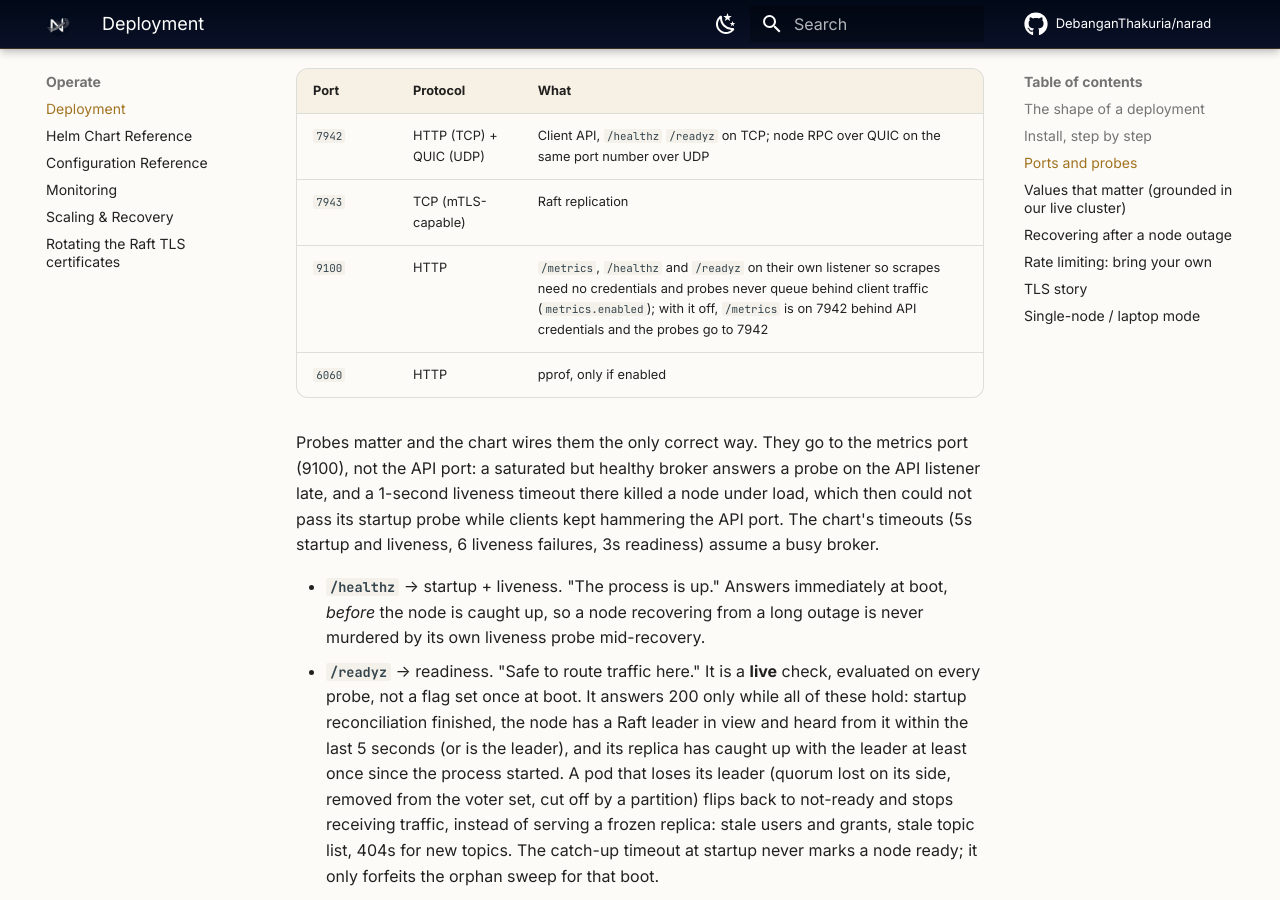
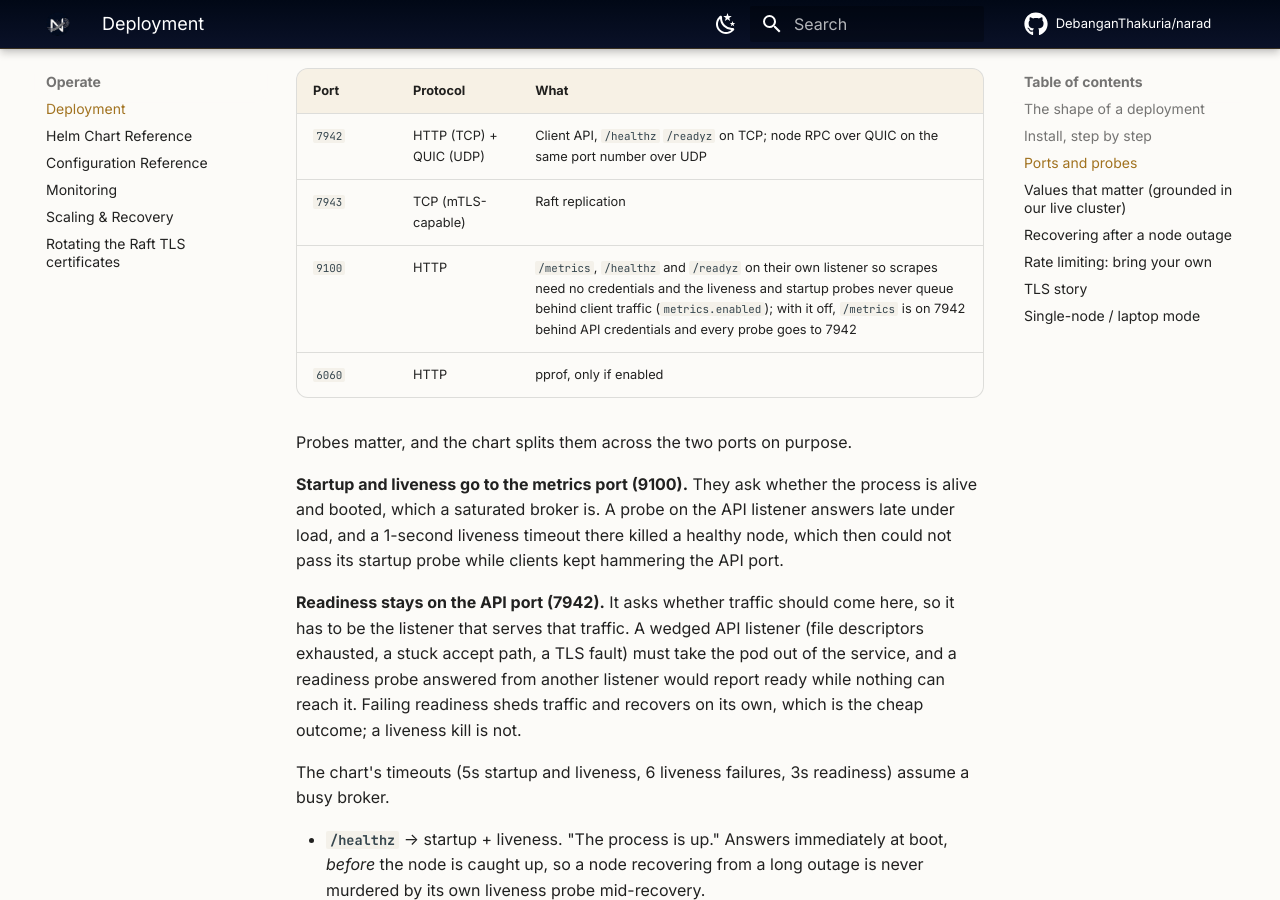
Before and after one commit to DebanganThakuria/narad, an MkDocs documentation site: the page built from docs/operate/index.md, in a window 1280 px wide and 900 px high, scrolled down 1734 px. Built offline with MkDocs 1.6.1 and Material for MkDocs 9.7.7, drawn with Linux system fonts in a browser that asks for light colours; comment, search, counter and statistics services are not loaded.

Commit message:
fix(chart): keep readiness on the API port; only liveness and startup move off it (#201)
Moving all three probes to the metrics listener fixed the wrong half of
the problem twice over. Startup and liveness ask whether the process is
alive and booted, which a saturated broker is, so keeping them off the
contended listener is right: a 1s timeout there once killed a healthy
node and the restart could not pass its startup probe while clients kept
hammering the API port.

Readiness asks whether traffic should be routed here, so the listener
that serves that traffic is the only one whose answer means anything. On
the metrics port a pod with a wedged API listener (file descriptors
exhausted, a stuck accept path, a TLS fault) keeps reporting ready while
nothing can reach it. Failing readiness sheds traffic and recovers on its
own; that is the cheap outcome, and the widened 3s timeout already gives
a busy node room before it happens.

Chart only, no broker change: the metrics listener still serves both
paths, which is what makes the liveness half work.

Co-authored-by: Claude Fable 5.1 <noreply@anthropic.com>

```diff
--- a/docs/operate/index.md
+++ b/docs/operate/index.md
@@ -61,10 +61,16 @@ That's the install. Really. (Every knob: [Helm Chart Reference](helm-chart.md).)
 |---|---|---|
 | `7942` | HTTP (TCP) + QUIC (UDP) | Client API, `/healthz` `/readyz` on TCP; node RPC over QUIC on the same port number over UDP |
 | `7943` | TCP (mTLS-capable) | Raft replication |
-| `9100` | HTTP | `/metrics`, `/healthz` and `/readyz` on their own listener so scrapes need no credentials and probes never queue behind client traffic (`metrics.enabled`); with it off, `/metrics` is on 7942 behind API credentials and the probes go to 7942 |
+| `9100` | HTTP | `/metrics`, `/healthz` and `/readyz` on their own listener so scrapes need no credentials and the liveness and startup probes never queue behind client traffic (`metrics.enabled`); with it off, `/metrics` is on 7942 behind API credentials and every probe goes to 7942 |
 | `6060` | HTTP | pprof, only if enabled |
 
-Probes matter and the chart wires them the only correct way. They go to the metrics port (9100), not the API port: a saturated but healthy broker answers a probe on the API listener late, and a 1-second liveness timeout there killed a node under load, which then could not pass its startup probe while clients kept hammering the API port. The chart's timeouts (5s startup and liveness, 6 liveness failures, 3s readiness) assume a busy broker.
+Probes matter, and the chart splits them across the two ports on purpose.
+
+**Startup and liveness go to the metrics port (9100).** They ask whether the process is alive and booted, which a saturated broker is. A probe on the API listener answers late under load, and a 1-second liveness timeout there killed a healthy node, which then could not pass its startup probe while clients kept hammering the API port.
+
+**Readiness stays on the API port (7942).** It asks whether traffic should come here, so it has to be the listener that serves that traffic. A wedged API listener (file descriptors exhausted, a stuck accept path, a TLS fault) must take the pod out of the service, and a readiness probe answered from another listener would report ready while nothing can reach it. Failing readiness sheds traffic and recovers on its own, which is the cheap outcome; a liveness kill is not.
+
+The chart's timeouts (5s startup and liveness, 6 liveness failures, 3s readiness) assume a busy broker.
 
 - **`/healthz`** → startup + liveness. "The process is up." Answers immediately at boot, *before* the node is caught up, so a node recovering from a long outage is never murdered by its own liveness probe mid-recovery.
 - **`/readyz`** → readiness. "Safe to route traffic here." It is a **live** check, evaluated on every probe, not a flag set once at boot. It answers 200 only while all of these hold: startup reconciliation finished, the node has a Raft leader in view and heard from it within the last 5 seconds (or is the leader), and its replica has caught up with the leader at least once since the process started. A pod that loses its leader (quorum lost on its side, removed from the voter set, cut off by a partition) flips back to not-ready and stops receiving traffic, instead of serving a frozen replica: stale users and grants, stale topic list, 404s for new topics. The catch-up timeout at startup never marks a node ready; it only forfeits the orphan sweep for that boot.
```
Also changed, not shown: charts/narad/README.md (+1 -1 lines), docs/operate/helm-chart.md (+1 -1 lines), 2 other files.
